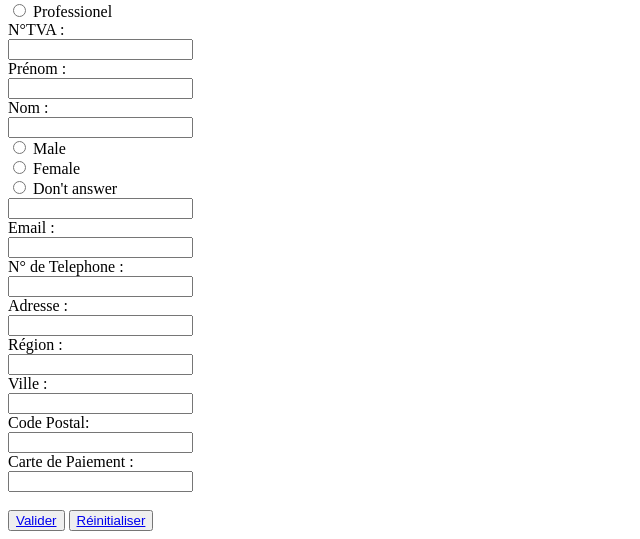
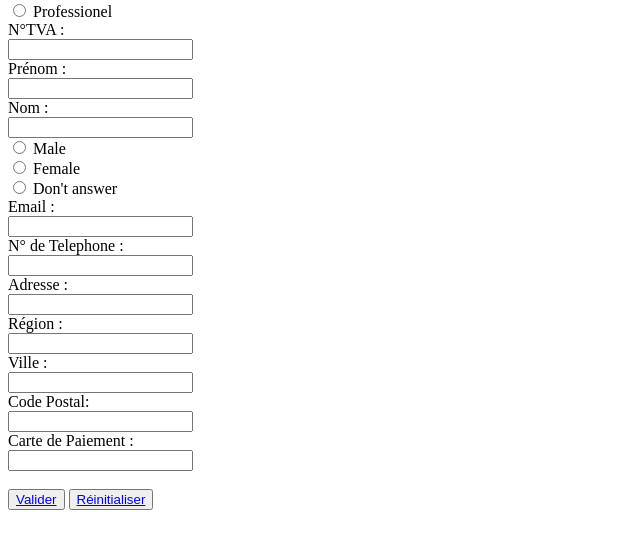
Before and after one commit to Asarck/2, a plain HTML site: page FACT/Fact.html in a window 1280 px wide. Shown: the part 366-905 px from the top of the page, without its empty margins (0-640 px from the left). After the commit the page ends 884 px from the top, so only its background shows below. Drawn offline with Linux system fonts and the light colour scheme.

Commit message:
fini (pas de get/post)

```diff
--- a/FACT/Fact.html
+++ b/FACT/Fact.html
@@ -35,15 +35,15 @@
         <br>
         <label>N°TVA :</label>
         <br>
-        <input type="text">
+        <input type="text" name="N°TVA">
         <br>
         <label>Prénom :</label>
         <br>
-        <input type="text">
+        <input type="text" name="Prénom">
         <br>
         <label>Nom :</label>
         <br>
-        <input type="text">
+        <input type="text" name="Nom">
         <br>
         <input type="radio" name="Rad2"> Male
         <br>
@@ -51,35 +51,33 @@
         <br>
         <input type="radio" name="Rad2"> Don't answer
         <br>
-        <input type="text">
-        <br>
         <label>Email :</label>
         <br>
-        <input type="text">
+        <input type="text" name="Email">
         <br>
         <label>N° de Telephone :</label>
         <br>
-        <input type="text">
+        <input type="text" name="N° de Telephone">
         <br>
         <label>Adresse :</label>
         <br>
-        <input type="text">
+        <input type="text" name="Adresse">
         <br>
         <label>Région :</label>
         <br>
-        <input type="text">
+        <input type="text" name="Région">
         <br>
         <label>Ville :</label>
         <br>
-        <input type="text">
+        <input type="text" name="Ville">
         <br>
         <label>Code Postal:</label>
         <br>
-        <input type="text">
+        <input type="text" name="Code Postal">
         <br>
         <label>Carte de Paiement :</label>
         <br>
-        <input type="text">
+        <input type="text" name="Carte de Paiement">
         <br><br>
         <button><a href="https://asarck.github.io/2/index.html">Valider</a></button>
         <button><a href="https://asarck.github.io/2/FACT/Fact.html">Réinitialiser</a></button>
```
